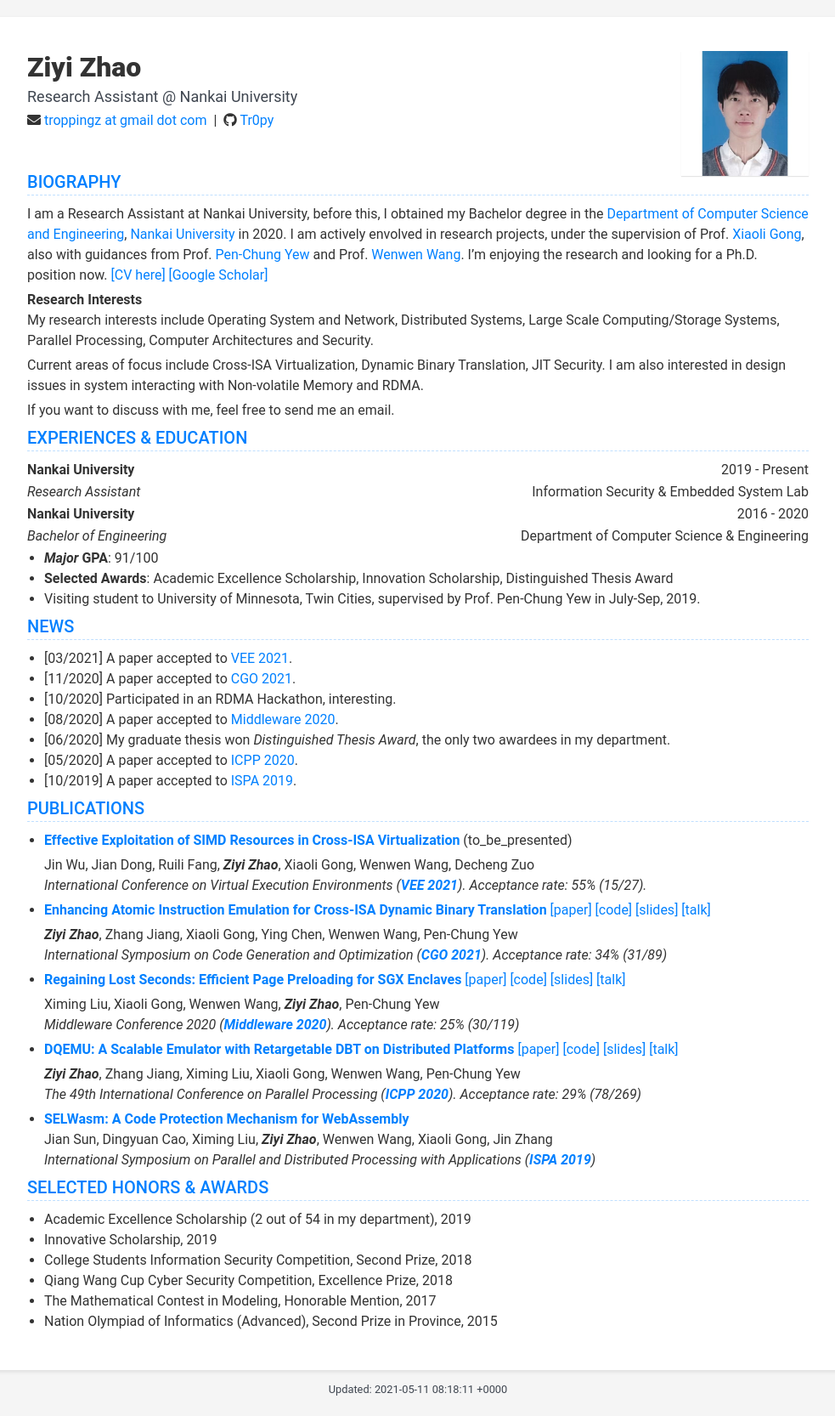
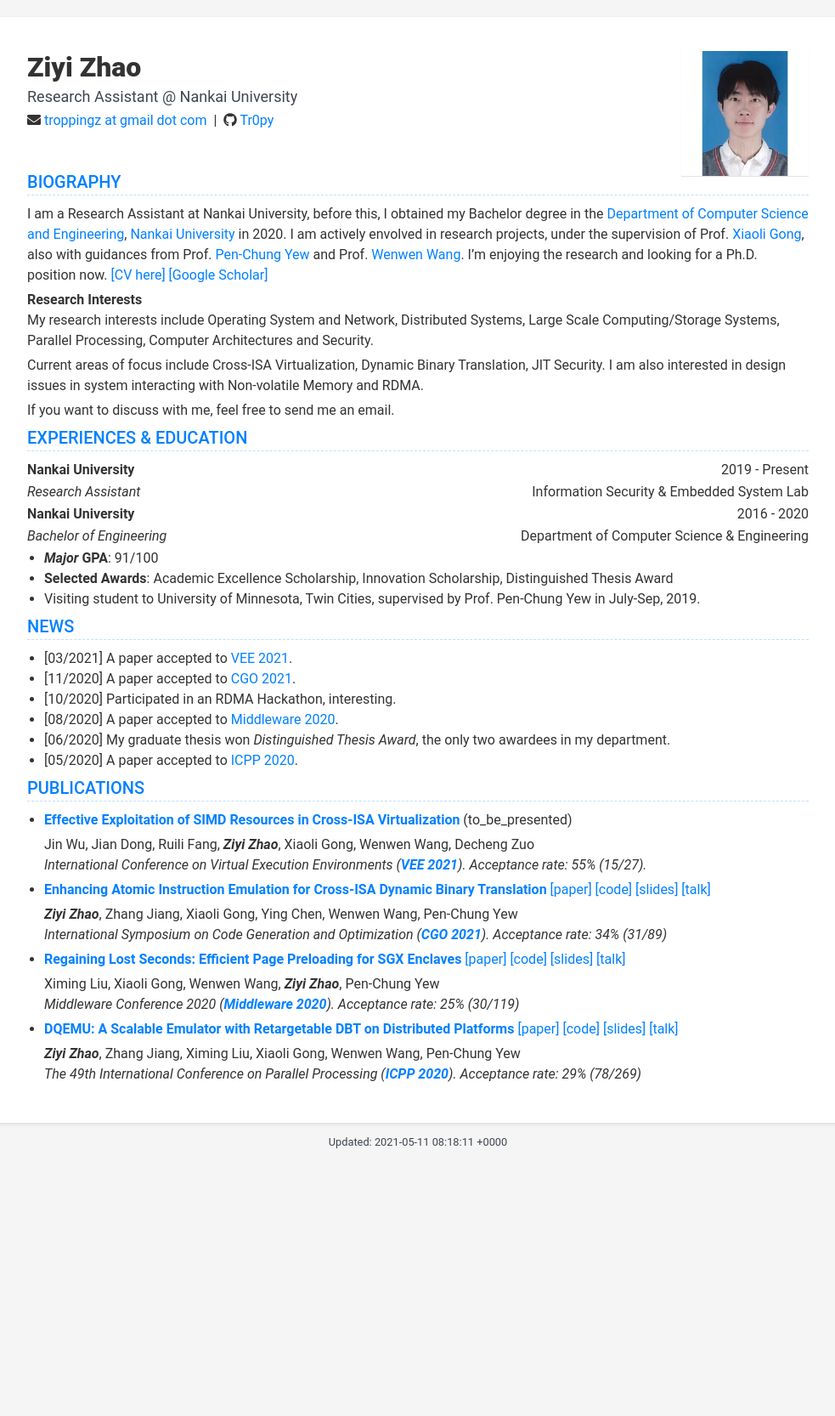
Before and after one commit to Tr0py/cv, a Jekyll site: the page built from index.html, in a window 1280 px wide. Shown: the whole page at 85% size, without its empty margins (148-1131 px from the left). Built offline with Jekyll 4.4.1, drawn with Linux system fonts in a browser that asks for light colours; nearby versions of some CDN libraries; after the commit the page ends 1375 px from its top, so only the background shows below that.

Commit message:
Update data.yml

```diff
--- a/_data/data.yml
+++ b/_data/data.yml
@@ -138,9 +138,6 @@ publications:
 
         ***Ziyi Zhao***, Zhang Jiang, Ximing Liu, Xiaoli Gong, Wenwen Wang, Pen-Chung Yew
         *The 49th International Conference on Parallel Processing (**[ICPP 2020](https://jnamaral.github.io/icpp20)**). Acceptance rate: 29% (78/269)*
-      * [**SELWasm: A Code Protection Mechanism for WebAssembly**](https://ieeexplore.ieee.org/abstract/document/9047432)
-        Jian Sun, Dingyuan Cao, Ximing Liu, ***Ziyi Zhao***, Wenwen Wang, Xiaoli Gong, Jin Zhang
-        *International Symposium on Parallel and Distributed Processing with Applications ([**ISPA 2019**](https://www.science-community.org/en/node/204398))*
 
 projects:
   display: false
@@ -159,10 +156,9 @@ skills:
       * [08/2020]   A paper accepted to [Middleware 2020](https://2020.middleware-conference.org/).
       * [06/2020]   My graduate thesis won *Distinguished Thesis Award*, the only two awardees in my department.
       * [05/2020]   A paper accepted to [ICPP 2020](https://jnamaral.github.io/icpp20).
-      * [10/2019]   A paper accepted to [ISPA 2019](https://www.science-community.org/en/node/204398).
 
 evaluation:
-  display: true
+  display: false
   title: Selected Honors & Awards
   details: |
       * Academic Excellence Scholarship (2 out of 54 in my department), 2019
```
